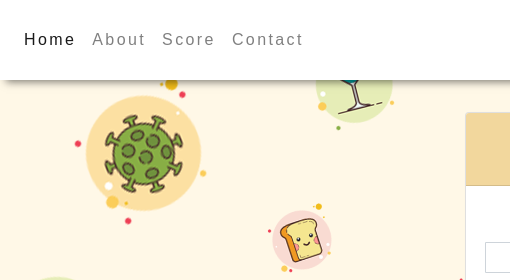
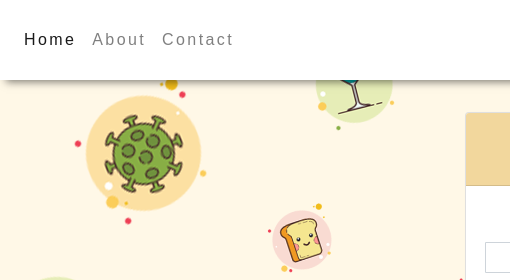
Before and after one commit to ttngu/QuarantineGame, a website: page public/index.html in a window 1280 px wide. Shown: the top 280 px of the page, 0-510 px from the left. Drawn offline with nearby package versions, Linux system fonts and the light colour scheme.

Commit message:
updated index nav

```diff
--- a/public/index.html
+++ b/public/index.html
@@ -23,7 +23,6 @@
     <div class="navbar-nav">
       <a class="nav-item nav-link active" href="index.html">Home<span class="sr-only">(current)</span></a>
       <a class="nav-item nav-link" href="aboutPage.html">About</a>
-      <a class="nav-item nav-link" href="Scorepage.html">Score</a>
       <a class="nav-item nav-link" href="contactPage.html">Contact</a>
 
       </div>
```
